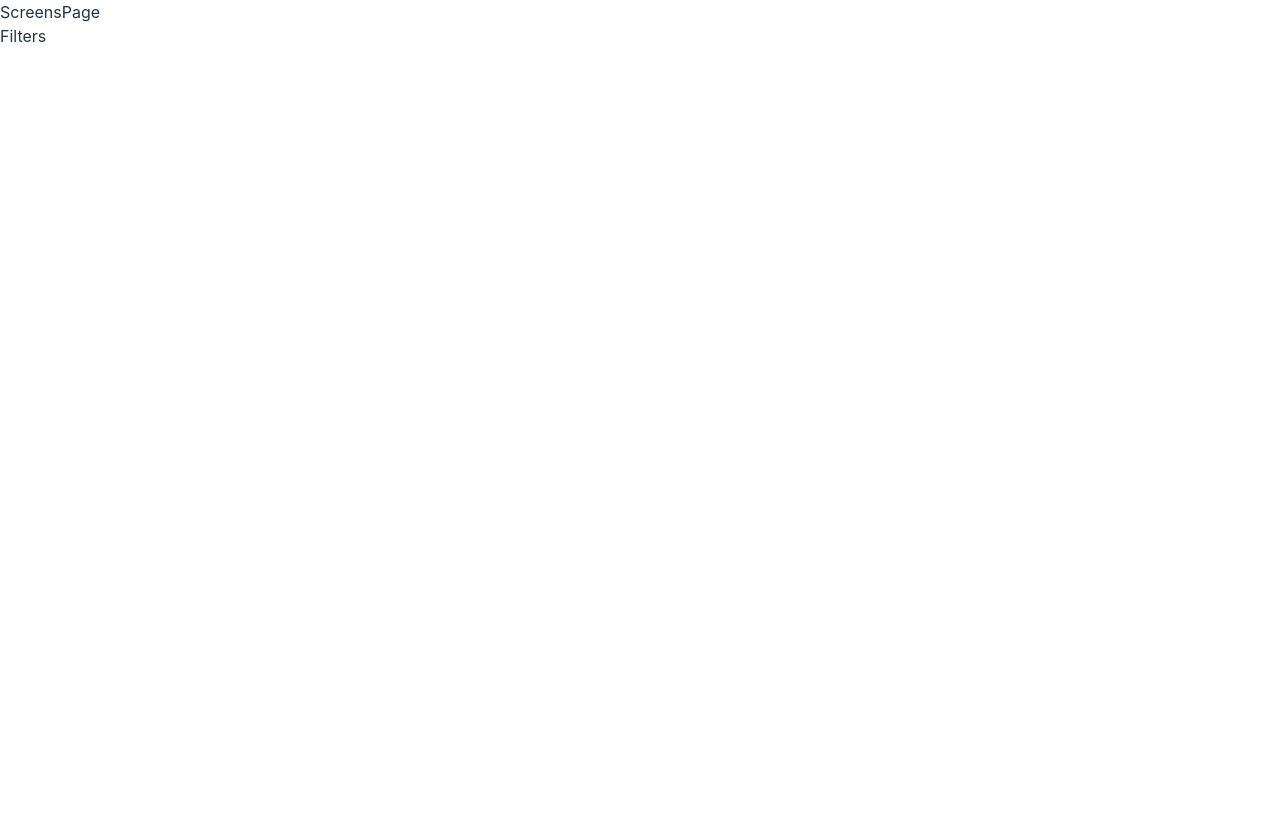
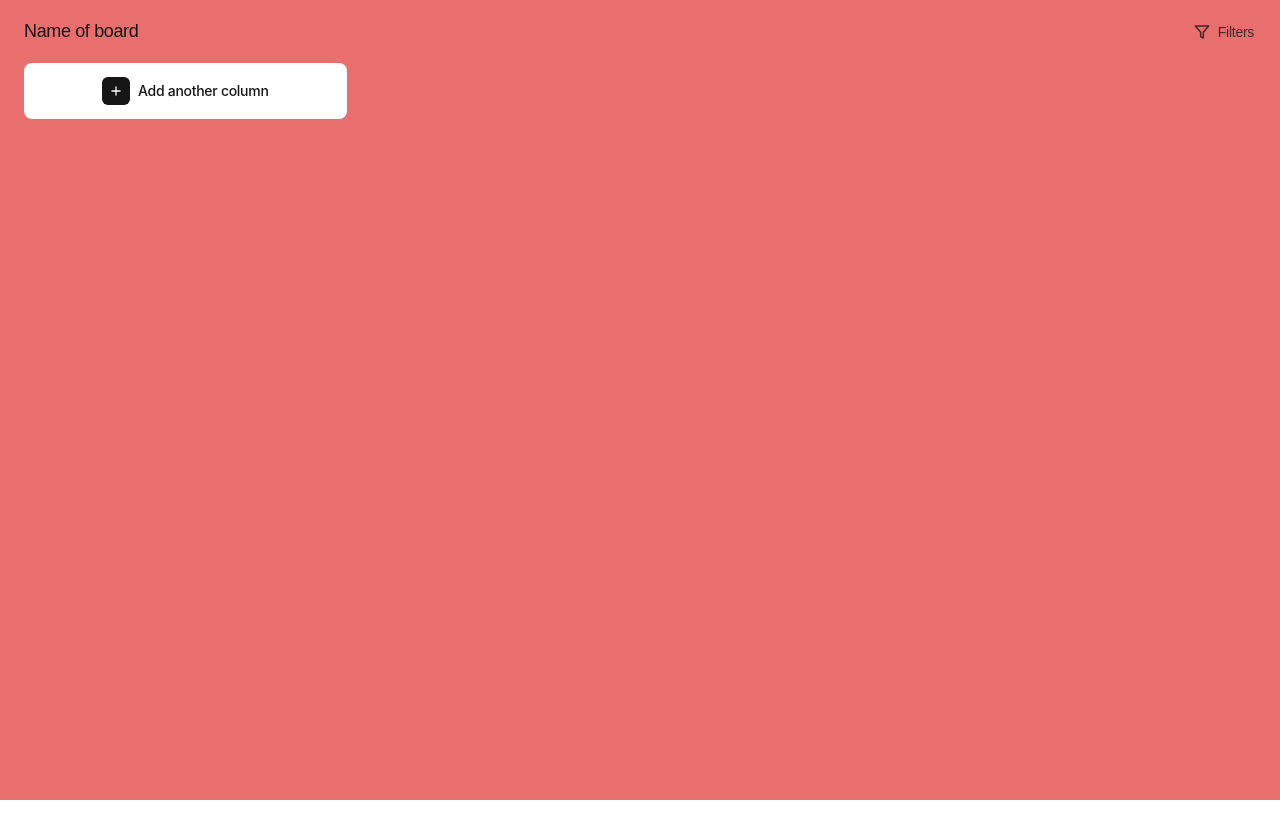
Before and after one commit to Vlad22523/WildCoders-project2, a React (Vite) app: page /home/1 in a window 1280 px wide. Shown: the top 838 px of the page. Before the commit the page ends 800 px from the top, so only its background shows below. Built offline with nearby package versions, Linux system fonts and the light colour scheme.

Commit message:
mainboard, filters Modal

```diff
--- a/package.json
+++ b/package.json
@@ -11,6 +11,7 @@
   },
   "dependencies": {
     "@reduxjs/toolkit": "^2.3.0",
+    "formik": "^2.4.6",
     "modern-normalize": "^3.0.1",
     "react": "^18.3.1",
     "react-dom": "^18.3.1",
--- a/src/components/Filters/Filters.jsx
+++ b/src/components/Filters/Filters.jsx
@@ -1,9 +1,99 @@
-
+import { useState } from "react";
+import SvgIcon from "../SvgIcon/SvgIcon.jsx";
+import s from "./Filters.module.css";
+import { Formik, Form, Field } from 'formik';
 
 const Filters = () => {
+  const [isModalOpen, setIsModalOpen] = useState(false);
+  const toggleModal = () => setIsModalOpen(!isModalOpen);
+
+  const initialValues = {
+    filterOption: '',
+  };
+
+  const handleReset = (setFieldValue) => {
+    setFieldValue('filterOption', '');
+  };
+
   return (
-    <div>Filters</div>
-  )
-}
+    <div className={s.container}>
+      <div className={s.wrapper}>
+        <button type="button" className={s.button} onClick={toggleModal}>
+          <SvgIcon name="icon-filter" width="16" height="16" className={s.icon} />
+          <h2 className={s.title}>Filters</h2>
+        </button>
+      </div>
+      {isModalOpen && (
+        <div className={s.filtersModal}>
+          <p className={s.modalTitle}>Filters</p>
+          <button className={s.btnClose} type="button" onClick={toggleModal}>
+            <SvgIcon name="icon-plus" width="18" height="18" className={s.iconClose} />
+          </button>
+          <Formik
+            initialValues={initialValues}
+            onSubmit={(values) => {
+              console.log('Выбран фильтр:', values.filterOption);
+            }}
+          >
+            {({ setFieldValue, values }) => (
+              <Form>
+                <div role="group" aria-labelledby="radio-group">
+                  <h3 className={s.formLabel}>Label color</h3>
+                  <label className={`${s.formOptions} ${s.optionWithoutPriority} ${values.filterOption === 'without-priority' ? s.selected : ''}`}>
+                    <Field
+                      type="radio"
+                      name="filterOption"
+                      value="without-priority"
+                      onClick={() => setFieldValue('filterOption', 'without-priority')}
+                      className={s.radioBtn}
+                    />
+                    Without priority
+                  </label>
+                  <label className={`${s.formOptions} ${s.optionLow} ${values.filterOption === 'low' ? s.selected : ''}`}>
+                    <Field
+                      type="radio"
+                      name="filterOption"
+                      value="low"
+                      onClick={() => setFieldValue('filterOption', 'low')}
+                      className={s.radioBtn}
+                    />
+                    Low
+                  </label>
+                  <label className={`${s.formOptions} ${s.optionMedium} ${values.filterOption === 'medium' ? s.selected : ''}`}>
+                    <Field
+                      type="radio"
+                      name="filterOption"
+                      value="medium"
+                      onClick={() => setFieldValue('filterOption', 'medium')}
+                      className={s.radioBtn}
+                    />
+                    Medium
+                  </label>
+                  <label className={`${s.formOptions} ${s.optionHigh} ${values.filterOption === 'high' ? s.selected : ''}`}>
+                    <Field
+                      type="radio"
+                      name="filterOption"
+                      value="high"
+                      onClick={() => setFieldValue('filterOption', 'high')}
+                      className={s.radioBtn}
+                    />
+                    High
+                  </label>
+                </div>
+                <button
+                  type="button"
+                  className={s.resetButton}
+                  onClick={() => handleReset(setFieldValue)}
+                >
+                  Reset Filters
+                </button>
+              </Form>
+            )}
+          </Formik>
+        </div>
+      )}
+    </div>
+  );
+};
 
-export default Filters
+export default Filters;
--- /dev/null
+++ b/src/components/Filters/Filters.module.css
@@ -0,0 +1,118 @@
+.container{
+    position: relative;
+}
+
+.button{
+    padding: 2px;
+    display: flex;
+    align-items: center;
+    justify-content: center;
+    gap: 8px;
+    background-color: transparent;
+    border: none;
+}
+
+.title{
+    font-family: "Poppins", sans-serif;
+    color: rgba(var(--text-color-mainboard), 0.8);
+    font-weight: 500;
+    font-size: 14px;
+    letter-spacing: -0.02em;
+}
+
+.icon{
+    stroke: rgba(var(--text-color-mainboard), 0.8);
+    fill: transparent;
+}
+
+.filtersModal{
+    border-radius: 8px;
+    position: fixed;
+    right: 24px;
+    padding: 24px;
+background-color: rgb(var(--background-modal-filters));
+}
+
+.modalTitle{
+    font-family: "Poppins", sans-serif;
+    font-weight: 500;
+    font-size: 18px;
+    letter-spacing: -0.02em;
+    color: rgb(var(--text-color-mainboard));
+}
+
+.btnClose{
+border: none;
+background-color: transparent;
+}
+
+.iconClose{
+    transform: rotate(45deg);
+    position: absolute;
+    top: 14px;
+    right: 14px;
+    stroke: rgb(var(--text-color-mainboard));
+}
+
+.formLabel{
+    font-family: "Poppins", sans-serif;
+    font-weight: 500;
+    font-size: 14px;
+    letter-spacing: -0.02em;
+    color: rgb(var(--text-color-mainboard));
+}
+
+.radioBtn{
+    display: none;
+}
+
+.formOptions{
+    font-family: "Poppins", sans-serif;
+        font-weight: 400;
+        font-size: 12px;
+        letter-spacing: -0.02em;
+        color: #161616;
+}
+
+.formOptions::before{
+display: block;
+    content: '';
+    width: 14px;
+    height: 14px;
+    border-radius: 50%;
+    margin-right: 8px;
+    transition: background-color 0.3s;
+    color: #4a90e2;
+}
+
+.optionWithoutPriority::before{
+    color: rgba(22, 22, 22, 0.3);
+    background-color: rgba(22, 22, 22, 0.3);
+}
+
+.optionLow::before{
+    color: #8fa1d0;       ;
+    background-color: #8fa1d0;;
+}
+
+.optionMedium::before{
+    color: #e09cb5;
+background-color: #e09cb5;
+}
+
+.optionHigh::before{
+    color: #bedbb0;
+background-color: #bedbb0;
+}
+
+.selected{
+    color: rgba(22, 22, 22, 0.5);
+
+}
+
+.selected::before{
+    width: 8px;
+        height: 8px;
+        border: 2px solid currentColor;
+        padding: 12px;
+}
--- a/src/components/HeaderDashboard/HeaderDashboard.jsx
+++ b/src/components/HeaderDashboard/HeaderDashboard.jsx
@@ -1,6 +1,11 @@
+import Filters from "../Filters/Filters.jsx"
+import s from "./HeaderDashboard.module.css"
+
 const HeaderDashboard = () => {
   return (
-    <div>HeaderDashboard</div>
+      <div className={s.wrapper}><p className={s.title}>Name of board</p>
+          <Filters/>
+    </div>
   )
 }
 
--- /dev/null
+++ b/src/components/HeaderDashboard/HeaderDashboard.module.css
@@ -0,0 +1,14 @@
+.wrapper{
+padding: 10px 24px ;
+display: flex;
+align-items: center;
+justify-content: space-between;
+}
+
+.title{
+    font-family: "Poppins", sans-serif;
+    color: rgb(var(--text-color-mainboard));
+    font-weight: 500;
+    font-size: 18px;
+    letter-spacing: -0.02em;
+}
--- a/src/components/ScreenPage/ScreenPage.jsx
+++ /dev/null
@@ -1,7 +0,0 @@
-import s from "./ScreenPage.module.css";
-
-const ScreenPage = () => {
-  return <main className={s.main}></main>;
-};
-
-export default ScreenPage;
--- a/src/components/ScreenPage/ScreenPage.module.css
+++ /dev/null
@@ -1,6 +0,0 @@
-.main {
-  width: 100%;
-  height: 100vh;
-  background-color: rgb(233, 111, 111);
-  margin: 0;
-}
--- a/src/components/ScreensPage/ScreensPage.jsx
+++ b/src/components/ScreensPage/ScreensPage.jsx
@@ -1,11 +1,25 @@
-import Filters from "../Filters/Filters.jsx"
+import HeaderDashboard from "../HeaderDashboard/HeaderDashboard.jsx";
+import SvgIcon from "../SvgIcon/SvgIcon.jsx";
+import s from "./ScreensPage.module.css";
 
 const ScreensPage = () => {
-  return (
-      <div>ScreensPage
-          <Filters />
+
+  const isBoardCreated = true;
+  const isColumnCreated = false;
+
+  return <main className={s.main}>
+    <HeaderDashboard />
+    <div className={`${s.mainWrapper} ${isBoardCreated ? s.boardCreated : s.noBoard}`}>
+      {isBoardCreated ? (
+        <button className={s.button} type="button">
+          <div className={s.svgWrapper}>
+          <SvgIcon name="icon-plus" width="14" height="14" className={s.icon} /></div>
+          <span className={s.buttonSpan}>Add another column</span></button>) :
+        ( <p className={s.text}>Before starting your project, it is essential <span className={s.linkCreate}>to create a board</span> to visualize and track all the necessary tasks and milestones.
+      This board serves as a powerful tool to organize the workflow and ensure effective collaboration among team members.</p>)}
+
     </div>
-  )
-}
+  </main>;
+};
 
-export default ScreensPage
+export default ScreensPage;
--- /dev/null
+++ b/src/components/ScreensPage/ScreensPage.module.css
@@ -0,0 +1,72 @@
+.main {
+  width: 100%;
+  height: 100vh;
+  background-color: rgb(233, 111, 111);
+  margin: 0;
+
+
+}
+
+.mainWrapper{
+  width: 100%;
+  height: 100%;
+  display: flex;
+  padding: 0 24px;
+}
+
+.noBoard{
+justify-content: center;
+  align-items: center;
+}
+
+.boardCreated{
+  justify-content: baseline;
+  align-items: baseline;
+}
+
+.button{
+  padding: 14px 78px;
+  border: none;
+  border-radius: 8px;
+  background-color: rgb(var(--button-color-mainboard));
+  display: flex;
+  gap: 8px;
+  justify-content: center;
+  align-items: center;
+
+}
+
+.svgWrapper{
+ width: 28px;
+  height: 28px;
+  background-color: rgb(var(--text-color-mainboard));
+  border-radius: 6px;
+  display: flex;
+  align-items: center;
+  justify-content: center;
+}
+
+.buttonSpan{
+font-weight: 500;
+  font-size: 14px;
+  letter-spacing: -0.02em;
+  color: rgb(var(--text-color-mainboard));
+}
+
+.icon{
+  stroke: rgb(var(--button-color-mainboard));
+}
+
+.text{
+  font-family: "Poppins", sans-serif;
+  font-size: 14px;
+  line-height: 1.29;
+  letter-spacing: -0.02em;
+  text-align: center;
+  color: rgba(var(--text-color-mainboard), 0.7);
+}
+
+.linkCreate{
+  color: rgb(var(--button-create-board));
+
+}
--- /dev/null
+++ b/src/components/SvgIcon/SvgIcon.jsx
@@ -0,0 +1,9 @@
+import icons from "../../images/icons.svg"
+
+const SvgIcon = ({ name, width = 24, height = 24, className = "" }) => (
+  <svg width={width} height={height} className={className} aria-hidden="true">
+    <use href={`${icons}#${name}`} />
+  </svg>
+);
+
+export default SvgIcon;
--- a/src/index.css
+++ b/src/index.css
@@ -20,6 +20,10 @@ a {
 }
 a:hover {
   color: #535bf2;
+}
+
+p{
+  margin: 0;
 }
 
 body {
@@ -62,9 +66,12 @@ html[data-theme="light"] {
   --background-mainboard: 246, 246, 247; /* #F6F6F7 */
   --text-color-sidebar-and-header: 22, 22, 22; /* #161616 */
   --text-color-mainboard: 22, 22, 22; /* #161616 */
+  --button-color-mainboard: 255, 255, 255; /* #FFFFFF */
   --button-create-board: 190, 219, 176; /* #BEDBB0 */
   --button-add-column: 22, 22, 22; /* #161616 */
   --button-color-modal: 190, 219, 176; /* #BEDBB0 */
+  --background-modal-filters: 252, 252, 252 /*#FCFCFC */
+
 }
 
 html[data-theme="dark"] {
@@ -73,9 +80,11 @@ html[data-theme="dark"] {
   --background-mainboard: 31, 31, 31; /* #1F1F1F */
   --text-color-sidebar-and-header: 255, 255, 255; /* #FFFFFF */
   --text-color-mainboard: 255, 255, 255; /* #FFFFFF */
+  --button-color-mainboard: 18, 18, 18; /* #121212 */
   --button-create-board: 190, 219, 176; /* #BEDBB0 */
   --button-add-column: 255, 255, 255; /* #FFFFFF */
   --button-color-modal: 190, 219, 176; /* #BEDBB0 */
+  --background-modal-filters: 21, 21, 21; /* #151515 */
 }
 
 html[data-theme="violet"] {
@@ -84,9 +93,11 @@ html[data-theme="violet"] {
   --background-mainboard: 236, 237, 253; /* #ECEDFD */
   --text-color-sidebar-and-header: 255, 255, 255; /* #FFFFFF */
   --text-color-mainboard: 22, 22, 22; /* #161616 */
+  --button-color-mainboard: 255, 255, 255 /* #FFFFFF */
   --button-create-board: 184, 188, 253; /* #B8BCFD */
   --button-add-column: 82, 85, 188; /* #5255BC */
   --button-color-modal: 82, 85, 188; /* #5255BC */
+  --background-modal-filters:252, 252, 252 /*#FCFCFC */
 }
 
 /*
--- a/src/pages/HomePage/HomePage.jsx
+++ b/src/pages/HomePage/HomePage.jsx
@@ -1,5 +1,5 @@
 import Header from "../../components/Header/Header.jsx";
-import ScreenPage from "../../components/ScreenPage/ScreenPage.jsx";
+import ScreenPage from "../../components/ScreensPage/ScreensPage.jsx";
 import Sidebar from "../../components/Sidebar/Sidebar.jsx";
 import s from "./HomePage.module.css";
 
```
Also changed, not shown: 1 other file (tests, documents, lock files or other folders).
